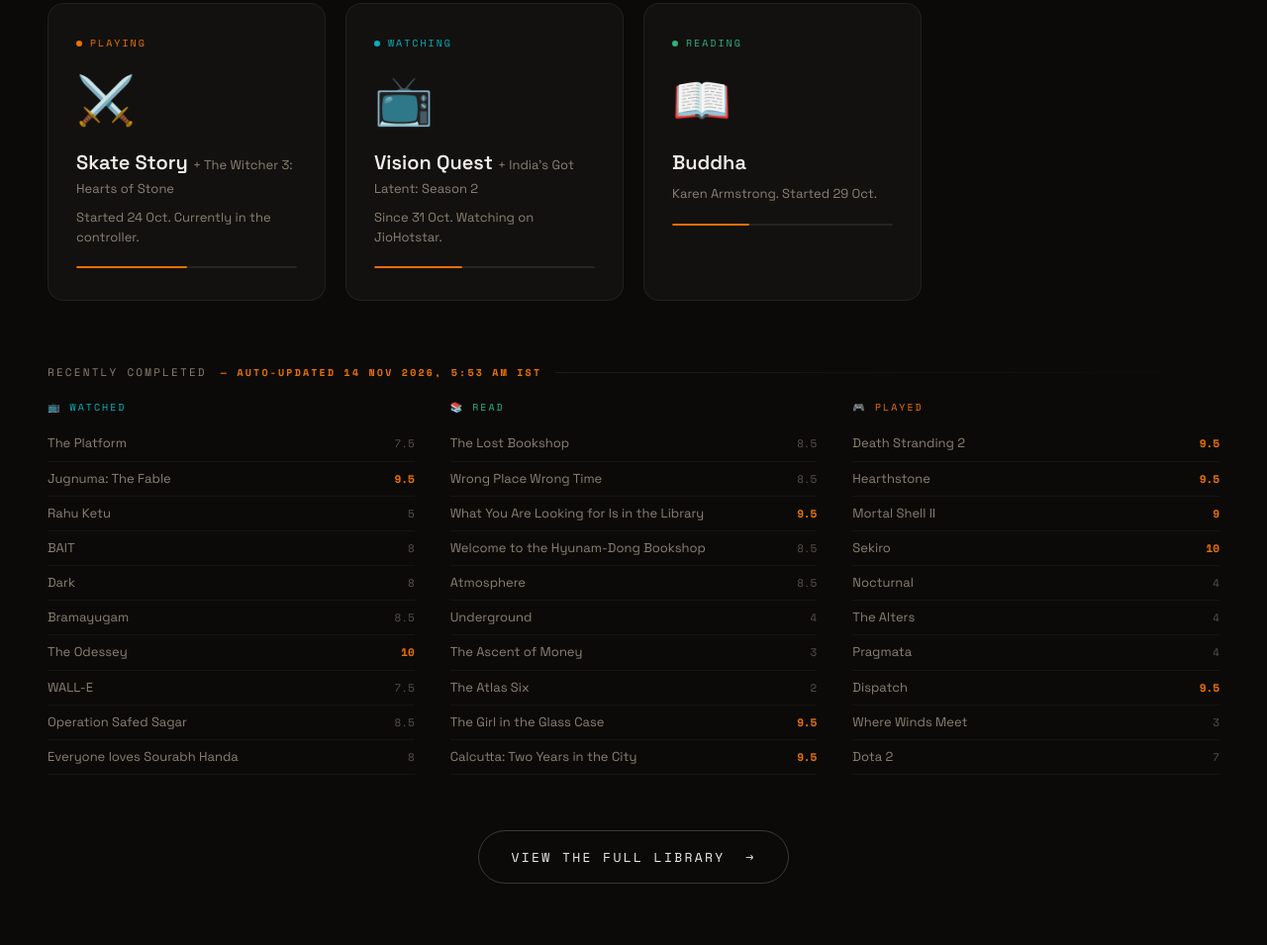
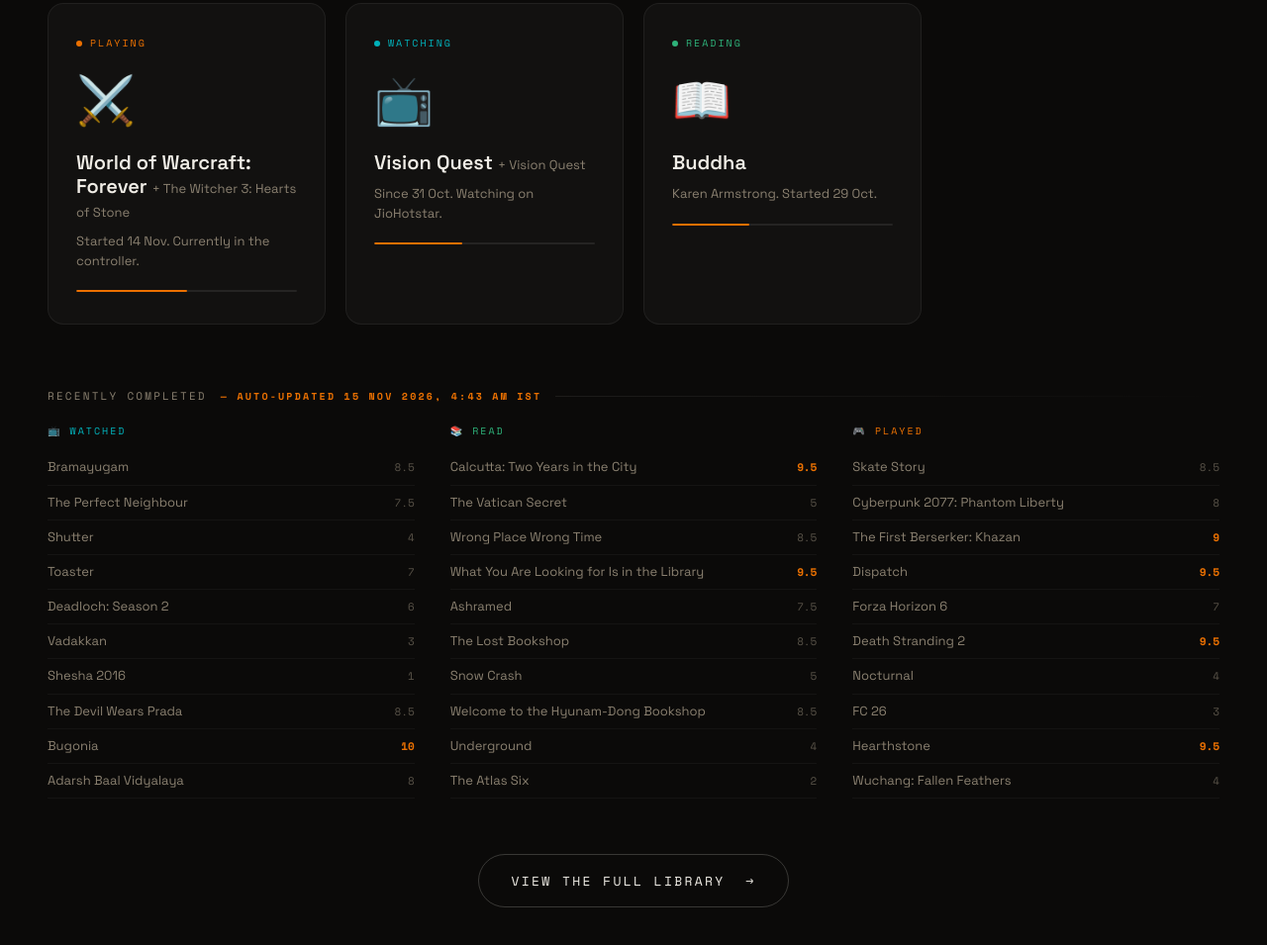
Before and after one commit to 7Spidy/Personal-Website, a plain HTML site: page index.html in a window 1280 px wide. Shown: the part 1925-2880 px from the top of the page at 99% size. Drawn offline with nearby package versions, Linux system fonts and the light colour scheme.

Commit message:
🌙 Auto-update site []

```diff
--- a/index.html
+++ b/index.html
@@ -713,7 +713,7 @@
           <div class="stat-label">Side Quests</div>
         </div>
         <div class="stat-pill">
-          <div class="stat-value" id="days-in-2026">318</div>
+          <div class="stat-value" id="days-in-2026">319</div>
           <div class="stat-label">Days in 2026</div>
         </div>
         <div class="stat-pill">
@@ -763,8 +763,8 @@
     <div class="now-card reveal reveal-delay-1" data-type="game">
       <div class="now-type"><span class="now-type-dot"></span>Playing</div>
       <span class="now-emoji">⚔️</span>
-      <div class="now-title">Skate Story <span style="color:var(--fg-dim); font-size:13px; font-weight:400;">+ The Witcher 3: Hearts of Stone</span></div>
-      <div class="now-sub">Started 24 Oct. Currently in the controller.</div>
+      <div class="now-title">World of Warcraft: Forever <span style="color:var(--fg-dim); font-size:13px; font-weight:400;">+ The Witcher 3: Hearts of Stone</span></div>
+      <div class="now-sub">Started 14 Nov. Currently in the controller.</div>
       <div class="now-progress">
         <div class="now-progress-fill" style="width:50%"></div>
       </div>
@@ -773,7 +773,7 @@
     <div class="now-card reveal reveal-delay-2" data-type="watch">
       <div class="now-type"><span class="now-type-dot"></span>Watching</div>
       <span class="now-emoji">📺</span>
-      <div class="now-title">Vision Quest <span style="color:var(--fg-dim); font-size:13px; font-weight:400;">+ India’s Got Latent: Season 2</span></div>
+      <div class="now-title">Vision Quest <span style="color:var(--fg-dim); font-size:13px; font-weight:400;">+ Vision Quest</span></div>
       <div class="now-sub">Since 31 Oct. Watching on JioHotstar.</div>
       <div class="now-progress">
         <div class="now-progress-fill" style="width:40%"></div>
@@ -795,7 +795,7 @@
   <div style="margin-top:64px; max-width:1200px;">
     <div class="reveal" style="font-family:'Space Mono',monospace; font-size:11px; letter-spacing:0.2em; text-transform:uppercase; color:var(--fg-dim); margin-bottom:20px; display:flex; align-items:center; gap:14px;">
       <span>Recently Completed</span>
-      <span style="font-size:10px; color:var(--amber); font-weight:600;">&mdash; auto-updated 14 Nov 2026, 5:53 AM IST</span>
+      <span style="font-size:10px; color:var(--amber); font-weight:600;">&mdash; auto-updated 15 Nov 2026, 4:43 AM IST</span>
       <span style="flex:1; height:1px; background:linear-gradient(to right, rgba(240,237,230,0.08), transparent);"></span>
     </div>
 
@@ -804,48 +804,48 @@
       <div>
         <div style="font-size:10px; letter-spacing:0.2em; text-transform:uppercase; color:var(--teal); margin-bottom:12px; font-family:'Space Mono',monospace;">📺 Watched</div>
         <ul class="done-list">
-          <li><span class="done-title">The Platform</span><span class="done-rating ">7.5</span></li>
-          <li><span class="done-title">Jugnuma: The Fable</span><span class="done-rating done-top">9.5</span></li>
-          <li><span class="done-title">Rahu Ketu</span><span class="done-rating ">5</span></li>
-          <li><span class="done-title">BAIT</span><span class="done-rating ">8</span></li>
-          <li><span class="done-title">Dark</span><span class="done-rating ">8</span></li>
           <li><span class="done-title">Bramayugam</span><span class="done-rating ">8.5</span></li>
-          <li><span class="done-title">The Odessey</span><span class="done-rating done-top">10</span></li>
-          <li><span class="done-title">WALL-E</span><span class="done-rating ">7.5</span></li>
-          <li><span class="done-title">Operation Safed Sagar</span><span class="done-rating ">8.5</span></li>
-          <li><span class="done-title">Everyone loves Sourabh Handa</span><span class="done-rating ">8</span></li>
+          <li><span class="done-title">The Perfect Neighbour</span><span class="done-rating ">7.5</span></li>
+          <li><span class="done-title">Shutter</span><span class="done-rating ">4</span></li>
+          <li><span class="done-title">Toaster</span><span class="done-rating ">7</span></li>
+          <li><span class="done-title">Deadloch: Season 2</span><span class="done-rating ">6</span></li>
+          <li><span class="done-title">Vadakkan</span><span class="done-rating ">3</span></li>
+          <li><span class="done-title">Shesha 2016</span><span class="done-rating ">1</span></li>
+          <li><span class="done-title">The Devil Wears Prada</span><span class="done-rating ">8.5</span></li>
+          <li><span class="done-title">Bugonia</span><span class="done-rating done-top">10</span></li>
+          <li><span class="done-title">Adarsh Baal Vidyalaya</span><span class="done-rating ">8</span></li>
         </ul>
       </div>
 
       <div>
         <div style="font-size:10px; letter-spacing:0.2em; text-transform:uppercase; color:oklch(68% 0.14 160); margin-bottom:12px; font-family:'Space Mono',monospace;">📚 Read</div>
         <ul class="done-list">
-          <li><span class="done-title">The Lost Bookshop</span><span class="done-rating ">8.5</span></li>
+          <li><span class="done-title">Calcutta: Two Years in the City</span><span class="done-rating done-top">9.5</span></li>
+          <li><span class="done-title">The Vatican Secret</span><span class="done-rating ">5</span></li>
           <li><span class="done-title">Wrong Place Wrong Time</span><span class="done-rating ">8.5</span></li>
           <li><span class="done-title">What You Are Looking for Is in the Library</span><span class="done-rating done-top">9.5</span></li>
+          <li><span class="done-title">Ashramed</span><span class="done-rating ">7.5</span></li>
+          <li><span class="done-title">The Lost Bookshop</span><span class="done-rating ">8.5</span></li>
+          <li><span class="done-title">Snow Crash</span><span class="done-rating ">5</span></li>
           <li><span class="done-title">Welcome to the Hyunam-Dong Bookshop</span><span class="done-rating ">8.5</span></li>
-          <li><span class="done-title">Atmosphere</span><span class="done-rating ">8.5</span></li>
           <li><span class="done-title">Underground</span><span class="done-rating ">4</span></li>
-          <li><span class="done-title">The Ascent of Money</span><span class="done-rating ">3</span></li>
           <li><span class="done-title">The Atlas Six</span><span class="done-rating ">2</span></li>
-          <li><span class="done-title">The Girl in the Glass Case</span><span class="done-rating done-top">9.5</span></li>
-          <li><span class="done-title">Calcutta: Two Years in the City</span><span class="done-rating done-top">9.5</span></li>
         </ul>
       </div>
 
       <div>
         <div style="font-size:10px; letter-spacing:0.2em; text-transform:uppercase; color:var(--amber); margin-bottom:12px; font-family:'Space Mono',monospace;">🎮 Played</div>
         <ul class="done-list">
+          <li><span class="done-title">Skate Story</span><span class="done-rating ">8.5</span></li>
+          <li><span class="done-title">Cyberpunk 2077: Phantom Liberty</span><span class="done-rating ">8</span></li>
+          <li><span class="done-title">The First Berserker: Khazan</span><span class="done-rating done-top">9</span></li>
+          <li><span class="done-title">Dispatch</span><span class="done-rating done-top">9.5</span></li>
+          <li><span class="done-title">Forza Horizon 6</span><span class="done-rating ">7</span></li>
           <li><span class="done-title">Death Stranding 2</span><span class="done-rating done-top">9.5</span></li>
+          <li><span class="done-title">Nocturnal</span><span class="done-rating ">4</span></li>
+          <li><span class="done-title">FC 26</span><span class="done-rating ">3</span></li>
           <li><span class="done-title">Hearthstone</span><span class="done-rating done-top">9.5</span></li>
-          <li><span class="done-title">Mortal Shell II</span><span class="done-rating done-top">9</span></li>
-          <li><span class="done-title">Sekiro</span><span class="done-rating done-top">10</span></li>
-          <li><span class="done-title">Nocturnal</span><span class="done-rating ">4</span></li>
-          <li><span class="done-title">The Alters</span><span class="done-rating ">4</span></li>
-          <li><span class="done-title">Pragmata</span><span class="done-rating ">4</span></li>
-          <li><span class="done-title">Dispatch</span><span class="done-rating done-top">9.5</span></li>
-          <li><span class="done-title">Where Winds Meet</span><span class="done-rating ">3</span></li>
-          <li><span class="done-title">Dota 2</span><span class="done-rating ">7</span></li>
+          <li><span class="done-title">Wuchang: Fallen Feathers</span><span class="done-rating ">4</span></li>
         </ul>
       </div>
 
--- a/now.html
+++ b/now.html
@@ -193,7 +193,7 @@ transition:transform .8s cubic-bezier(.16,1,.3,1)}
 <header class="lib-hero">
   <div class="lib-hero-eyebrow">Media Consumption · Live from Notion</div>
   <h1 class="lib-hero-title">The<br><span>Library.</span></h1>
-  <p class="lib-hero-sub">Skate Story — because sleep is overrated and free time is for cowards. Scroll for 2026&#x27;s stats and a 104-title archive. Auto-synced from Notion every night.</p>
+  <p class="lib-hero-sub">The Witcher 3: Hearts of Stone — because sleep is overrated and free time is for cowards. Scroll for 2026&#x27;s stats and a 105-title archive. Auto-synced from Notion every night.</p>
   <div class="hero-row">
 
       <a class="hero-card" data-cat="games">
@@ -205,20 +205,20 @@ transition:transform .8s cubic-bezier(.16,1,.3,1)}
             🎮 Playing</span>
           <span class="hero-card-title">The Witcher 3: Hearts of Stone</span>
           <span class="hero-facts">Steam</span>
-          <span class="hero-card-meta">Day 22 · since 23 Oct</span>
+          <span class="hero-card-meta">Day 23 · since 23 Oct</span>
         </div>
       </a>
 
       <a class="hero-card" data-cat="games">
-        <img class="hero-cover" src="/assets/covers/games/skate-story-8ad7fc.jpg" alt="Skate Story" loading="lazy">
-        <div class="hero-scrim" style="background:linear-gradient(180deg,rgba(11,10,9,.10),rgba(11,10,9,.55) 45%,rgba(11,10,9,.96))"></div>
+        <span class="hero-fb">🎮</span>
+        <div class="hero-scrim" style="background:linear-gradient(160deg,rgba(255,255,255,.05),rgba(255,255,255,.01))"></div>
 
         <div class="hero-card-body">
           <span class="hero-card-kicker" style="color:var(--amber)">
             🎮 Playing</span>
-          <span class="hero-card-title">Skate Story</span>
-          <span class="hero-facts">Steam</span>
-          <span class="hero-card-meta">Day 21 · since 24 Oct</span>
+          <span class="hero-card-title">World of Warcraft: Forever</span>
+          <span class="hero-facts">Blizzard</span>
+          <span class="hero-card-meta">Day 1 · since 14 Nov</span>
         </div>
       </a>
 
@@ -231,7 +231,7 @@ transition:transform .8s cubic-bezier(.16,1,.3,1)}
             📺 Watching</span>
           <span class="hero-card-title">India’s Got Latent: Season 2</span>
           <span class="hero-facts">Movie · Netflix</span>
-          <span class="hero-card-meta">Day 147 · since 20 Jun</span>
+          <span class="hero-card-meta">Day 148 · since 20 Jun</span>
         </div>
       </a>
 
@@ -244,7 +244,20 @@ transition:transform .8s cubic-bezier(.16,1,.3,1)}
             📺 Watching</span>
           <span class="hero-card-title">Vision Quest</span>
           <span class="hero-facts">TV Show · JioHotstar</span>
-          <span class="hero-card-meta">Day 14 · since 31 Oct</span>
+          <span class="hero-card-meta">Day 15 · since 31 Oct</span>
+        </div>
+      </a>
+
+      <a class="hero-card" data-cat="tv">
+        <span class="hero-fb">📺</span>
+        <div class="hero-scrim" style="background:linear-gradient(160deg,rgba(255,255,255,.05),rgba(255,255,255,.01))"></div>
+
+        <div class="hero-card-body">
+          <span class="hero-card-kicker" style="color:var(--teal)">
+            📺 Watching</span>
+          <span class="hero-card-title">Dont Trouble the Trouble</span>
+          <span class="hero-facts">Movie · Netflix</span>
+          <span class="hero-card-meta">Day 1 · since 14 Nov</span>
         </div>
       </a>
 
@@ -257,7 +270,7 @@ transition:transform .8s cubic-bezier(.16,1,.3,1)}
             📚 Reading</span>
           <span class="hero-card-title">Buddha</span>
           <span class="hero-facts">Karen Armstrong</span>
-          <span class="hero-card-meta">Day 16 · since 29 Oct</span>
+          <span class="hero-card-meta">Day 17 · since 29 Oct</span>
         </div>
       </a>
   </div>
@@ -270,7 +283,7 @@ transition:transform .8s cubic-bezier(.16,1,.3,1)}
     <h2>2026 So Far</h2>
     <span class="sec-note">a year in media</span>
   </div>
-  <div class="stat-grid"><div class="stat-tile"><div class="stat-num" data-count="65" style="color:var(--teal)">65</div><div class="stat-lab">Movies &amp; TV</div></div><div class="stat-tile"><div class="stat-num" data-count="14" style="color:var(--green)">14</div><div class="stat-lab">Books</div></div><div class="stat-tile"><div class="stat-num" data-count="25" style="color:var(--amber)">25</div><div class="stat-lab">Games</div></div><div class="stat-tile"><div class="stat-num" data-count="369" style="color:var(--amber)">369</div><div class="stat-lab">Hours Gamed</div></div><div class="stat-tile"><div class="stat-num" data-count="6.9" style="color:var(--fg)">6.9</div><div class="stat-lab">Avg Rating</div></div></div>
+  <div class="stat-grid"><div class="stat-tile"><div class="stat-num" data-count="65" style="color:var(--teal)">65</div><div class="stat-lab">Movies &amp; TV</div></div><div class="stat-tile"><div class="stat-num" data-count="14" style="color:var(--green)">14</div><div class="stat-lab">Books</div></div><div class="stat-tile"><div class="stat-num" data-count="26" style="color:var(--amber)">26</div><div class="stat-lab">Games</div></div><div class="stat-tile"><div class="stat-num" data-count="378" style="color:var(--amber)">378</div><div class="stat-lab">Hours Gamed</div></div><div class="stat-tile"><div class="stat-num" data-count="6.9" style="color:var(--fg)">6.9</div><div class="stat-lab">Avg Rating</div></div></div>
   <div class="winners"><div class="winner-group">
       <div class="winner">
         <div class="winner-cov"><img class="cov-img" loading="lazy" src="/assets/covers/tv/the-odessey-30f071.jpg" alt="The Odessey"></div>
@@ -365,7 +378,7 @@ transition:transform .8s cubic-bezier(.16,1,.3,1)}
   <section class="lib-sec reveal">
     <div class="sec-head"><span class="sec-num">02</span>
       <h2 id="month-heading">November 2026</h2>
-      <span class="sec-note" id="month-note">5 in progress · 3 finished</span>
+      <span class="sec-note" id="month-note">6 in progress · 4 finished</span>
       <select id="month-select" class="month-select">
         <option value="2026-11">November 2026</option><option value="2026-10">October 2026</option><option value="2026-09">September 2026</option><option value="2026-08">August 2026</option><option value="2026-07">July 2026</option><option value="2026-06">June 2026</option><option value="2026-05">May 2026</option><option value="2026-04">April 2026</option><option value="2026-03">March 2026</option><option value="2026-02">February 2026</option><option value="2026-01">January 2026</option>
       </select>
@@ -397,14 +410,14 @@ transition:transform .8s cubic-bezier(.16,1,.3,1)}
     </article>
     <article class="lib-card" data-cat="games"
              data-rating="0"
-             data-date="2026-10-24">
-      <div class="cov">
-        <img class="cov-img" loading="lazy" src="/assets/covers/games/skate-story-8ad7fc.jpg" alt="Skate Story">
+             data-date="2026-11-14">
+      <div class="cov">
+        <div class="cov-fallback" data-cat="games"><span class="cov-fb-emoji">🎮</span><span class="cov-fb-title">World of Warcraft: Forever</span></div>
 
         <span class="cov-wip" style="color:var(--amber)">&#9679; Now</span>
       </div>
-      <div class="lib-card-title">Skate Story</div>
-      <div class="lib-card-sub">Steam · Started 24 Oct 2026</div>
+      <div class="lib-card-title">World of Warcraft: Forever</div>
+      <div class="lib-card-sub">Blizzard · Started 14 Nov 2026</div>
     </article>
     <article class="lib-card" data-cat="tv"
              data-rating="0"
@@ -427,6 +440,17 @@ transition:transform .8s cubic-bezier(.16,1,.3,1)}
       </div>
       <div class="lib-card-title">Vision Quest</div>
       <div class="lib-card-sub">JioHotstar · Started 31 Oct 2026</div>
+    </article>
+    <article class="lib-card" data-cat="tv"
+             data-rating="0"
+             data-date="2026-11-14">
+      <div class="cov">
+        <div class="cov-fallback" data-cat="tv"><span class="cov-fb-emoji">📺</span><span class="cov-fb-title">Dont Trouble the Trouble</span></div>
+
+        <span class="cov-wip" style="color:var(--teal)">&#9679; Now</span>
+      </div>
+      <div class="lib-card-title">Dont Trouble the Trouble</div>
+      <div class="lib-card-sub">Netflix · Started 14 Nov 2026</div>
     </article>
     <article class="lib-card" data-cat="books"
              data-rating="0"
@@ -438,6 +462,17 @@ transition:transform .8s cubic-bezier(.16,1,.3,1)}
       </div>
       <div class="lib-card-title">Buddha</div>
       <div class="lib-card-sub">Karen Armstrong · Started 29 Oct 2026</div>
+    </article>
+    <article class="lib-card" data-cat="games"
+             data-rating="8.5"
+             data-date="2026-11-14">
+      <div class="cov">
+        <img class="cov-img" loading="lazy" src="/assets/covers/games/skate-story-8ad7fc.jpg" alt="Skate Story">
+        <span class="cov-rating">8.5</span>
+
+      </div>
+      <div class="lib-card-title">Skate Story</div>
+      <div class="lib-card-sub">Steam · 24 Oct 2026 → 14 Nov 2026</div>
     </article>
     <article class="lib-card" data-cat="tv"
              data-rating="7.0"
@@ -850,7 +885,7 @@ transition:transform .8s cubic-bezier(.16,1,.3,1)}
              data-rating="8.5"
              data-date="2026-06-14">
       <div class="cov">
-        <img class="cov-img" loading="lazy" src="/assets/covers/books/the-lost-bookshop-3b422f.jpg" alt="The Lost Bookshop">
+        <div class="cov-fallback" data-cat="books"><span class="cov-fb-emoji">📚</span><span class="cov-fb-title">The Lost Bookshop</span></div>
         <span class="cov-rating">8.5</span>
 
       </div>
@@ -1584,12 +1619,12 @@ transition:transform .8s cubic-bezier(.16,1,.3,1)}
       <div class="lib-card-sub">Steam · 23 Nov 2025 → 2 Jan 2026</div>
     </article></div>
     </div>
-    <script id="month-data" type="application/json">{"2026-11": {"label": "November 2026", "note": "5 in progress \u00b7 3 finished"}, "2026-10": {"label": "October 2026", "note": "3 finished"}, "2026-09": {"label": "September 2026", "note": "5 finished"}, "2026-08": {"label": "August 2026", "note": "14 finished"}, "2026-07": {"label": "July 2026", "note": "12 finished"}, "2026-06": {"label": "June 2026", "note": "5 finished"}, "2026-05": {"label": "May 2026", "note": "9 finished"}, "2026-04": {"label": "April 2026", "note": "13 finished"}, "2026-03": {"label": "March 2026", "note": "16 finished"}, "2026-02": {"label": "February 2026", "note": "10 finished"}, "2026-01": {"label": "January 2026", "note": "14 finished"}, "_current": "2026-11"}</script>
+    <script id="month-data" type="application/json">{"2026-11": {"label": "November 2026", "note": "6 in progress \u00b7 4 finished"}, "2026-10": {"label": "October 2026", "note": "3 finished"}, "2026-09": {"label": "September 2026", "note": "5 finished"}, "2026-08": {"label": "August 2026", "note": "14 finished"}, "2026-07": {"label": "July 2026", "note": "12 finished"}, "2026-06": {"label": "June 2026", "note": "5 finished"}, "2026-05": {"label": "May 2026", "note": "9 finished"}, "2026-04": {"label": "April 2026", "note": "13 finished"}, "2026-03": {"label": "March 2026", "note": "16 finished"}, "2026-02": {"label": "February 2026", "note": "10 finished"}, "2026-01": {"label": "January 2026", "note": "14 finished"}, "_current": "2026-11"}</script>
   </section>
 <section class="lib-sec reveal">
   <div class="sec-head"><span class="sec-num">03</span>
     <h2>All Time</h2>
-    <span class="sec-note">104 logged</span>
+    <span class="sec-note">105 logged</span>
   </div>
   <div class="filter-wrap" id="all-wrap">
     <div class="lib-controls">
@@ -1609,6 +1644,17 @@ transition:transform .8s cubic-bezier(.16,1,.3,1)}
       </div>
     </div>
     <div class="card-grid" id="all-grid">
+    <article class="lib-card" data-cat="games"
+             data-rating="8.5"
+             data-date="2026-11-14">
+      <div class="cov">
+        <img class="cov-img" loading="lazy" src="/assets/covers/games/skate-story-8ad7fc.jpg" alt="Skate Story">
+        <span class="cov-rating">8.5</span>
+
+      </div>
+      <div class="lib-card-title">Skate Story</div>
+      <div class="lib-card-sub">Steam · 24 Oct 2026 → 14 Nov 2026</div>
+    </article>
     <article class="lib-card" data-cat="tv"
              data-rating="7.0"
              data-date="2026-11-10">
@@ -2020,7 +2066,7 @@ transition:transform .8s cubic-bezier(.16,1,.3,1)}
              data-rating="8.5"
              data-date="2026-06-14">
       <div class="cov">
-        <img class="cov-img" loading="lazy" src="/assets/covers/books/the-lost-bookshop-3b422f.jpg" alt="The Lost Bookshop">
+        <div class="cov-fallback" data-cat="books"><span class="cov-fb-emoji">📚</span><span class="cov-fb-title">The Lost Bookshop</span></div>
         <span class="cov-rating">8.5</span>
 
       </div>
@@ -2758,7 +2804,7 @@ transition:transform .8s cubic-bezier(.16,1,.3,1)}
 
 <footer class="lib-foot">
   <a href="/">&larr; Back home</a>
-  <span>Auto-updated nightly from Notion · 14 Nov 2026, 5:53 AM IST</span>
+  <span>Auto-updated nightly from Notion · 15 Nov 2026, 4:43 AM IST</span>
 </footer>
 
 <script>
```
Also changed, not shown: assets/covers/books/the-lost-bookshop-3b422f.jpg (deleted), assets/covers/games/forza-horizon-6-24018b.jpg, assets/covers/tv/homebound-3d72d9.jpg, assets/covers/tv/kennedy-d74a66.jpg, assets/covers/tv/tu-yaa-main-8a5b2f.jpg.
